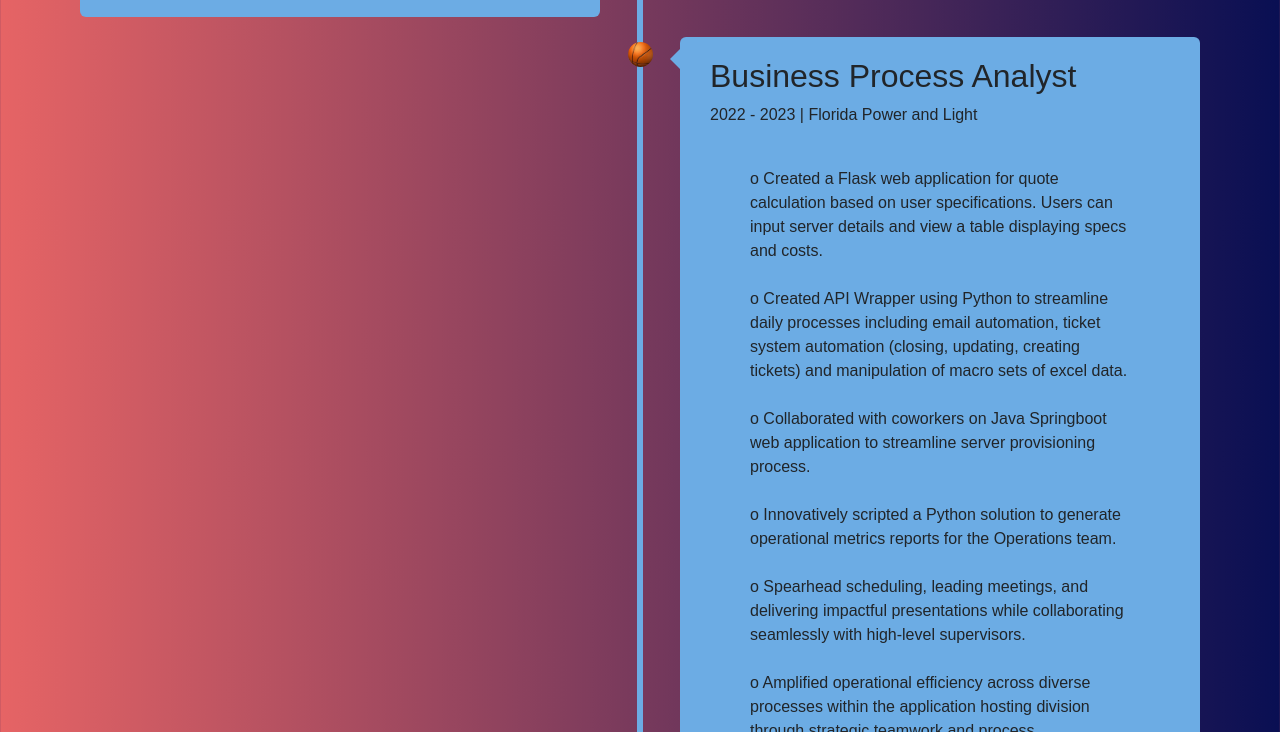
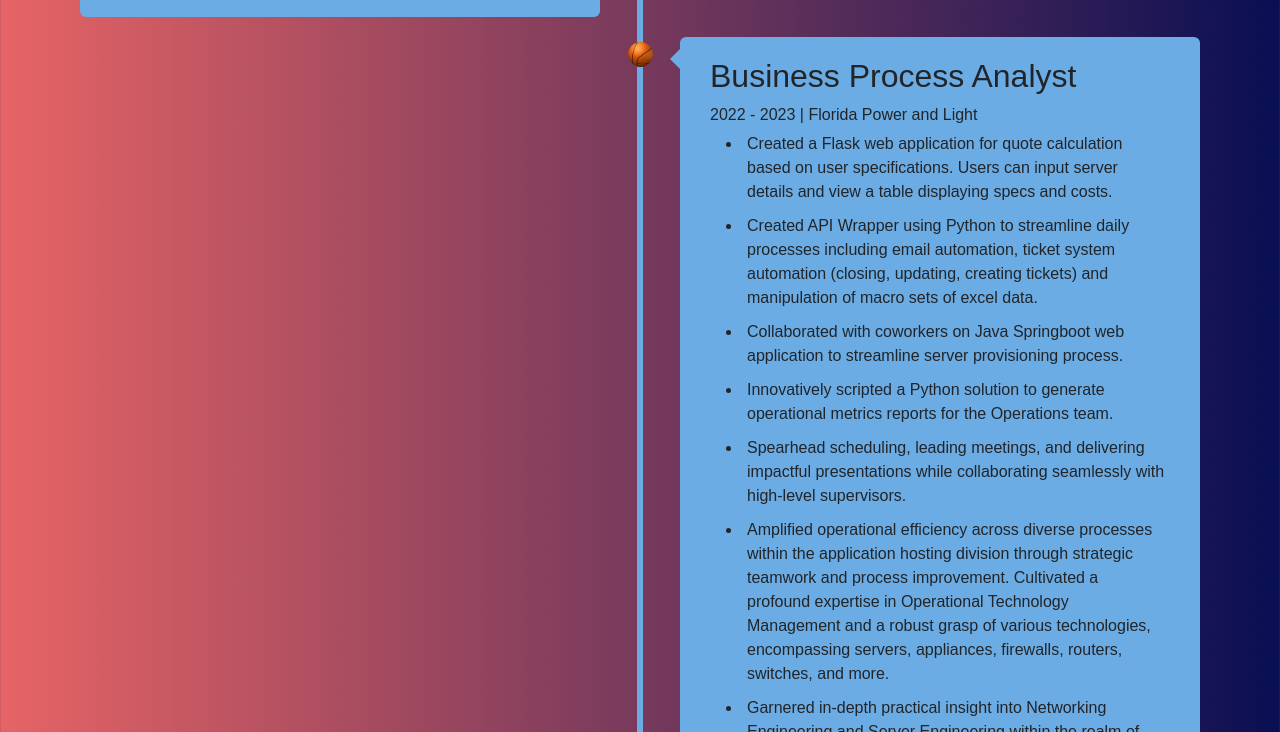
Before and after one commit to javier-fernandez1219/resumeApp, a plain HTML site: page index.html in a window 1280 px wide. Shown: the part 2068-2800 px from the top of the page. Drawn offline with nearby package versions, Linux system fonts and the light colour scheme; a web font is replaced by a local one.

```diff
--- a/css/main.css
+++ b/css/main.css
@@ -94,6 +94,10 @@
 .experience-section p{
     padding: 40px;
     align-items: start;
+}
+
+.experience-section li{
+    padding: 5px;
 }
 
 .experience-section-container {
@@ -327,7 +331,7 @@
 
 .text-box-text{
     border: 5px solid black;
-    padding: 15px;
+    padding: 30px;
     font-family: 'Super Bubble', sans-serif;
     border-radius: 15%;
     text-decoration: none;
@@ -416,4 +420,7 @@
     .section-header{
         word-wrap: break-word;
     }
+    .bio-image {
+    order: -1;
+    }
 }
--- a/index.html
+++ b/index.html
@@ -128,42 +128,53 @@
                     <div class="timeline-content">
                       <h2>Business Process Analyst</h2>
                       <span class="date-class"> 2022 - 2023 | Florida Power and Light </span>
-                      <p> o Created a Flask web application for quote calculation
+                      <ul>
+                        <li>
+                          Created a Flask web application for quote calculation
                           based on user specifications. Users can input server details
                           and view a table displaying specs and costs.
-                        <br><br>
-                        o Created API Wrapper using Python to streamline daily
+                        </li>
+                        <li>
+                          Created API Wrapper using Python to streamline daily
                           processes including email automation, ticket system
                           automation (closing, updating, creating tickets) and
                           manipulation of macro sets of excel data.
-                        <br><br>
-                        o Collaborated with coworkers on Java Springboot web
+                        </li>
+                        <li>
+                          Collaborated with coworkers on Java Springboot web
                           application to streamline server provisioning process.
-                        <br><br>
-                        o Innovatively scripted a Python solution to generate
+                        </li>
+                        <li>
+                          Innovatively scripted a Python solution to generate
                           operational metrics reports for the Operations team.
-                        <br><br>
-                        o Spearhead scheduling, leading meetings, and delivering
+                        </li>
+                        <li>
+                          Spearhead scheduling, leading meetings, and delivering
                           impactful presentations while collaborating seamlessly
                           with high-level supervisors.
-                        <br><br>
-                        o Amplified operational efficiency across diverse processes
+                        </li>
+                        <li>
+                          Amplified operational efficiency across diverse processes
                           within the application hosting division through strategic
                           teamwork and process improvement. Cultivated a
                           profound expertise in Operational Technology
                           Management and a robust grasp of various technologies,
                           encompassing servers, appliances, firewalls, routers,
                           switches, and more.
-                        o Garnered in-depth practical insight into Networking
+                        </li>
+                        <li>
+                          Garnered in-depth practical insight into Networking
                           Engineering and Server Engineering within the realm of
                           corporate environments and became knowledgeable in
                           NERC CIP regulations.
-                        <br><br>
-                        o Cultivated robust project management and leadership
+                        </li>
+                        <li>
+                          Cultivated robust project management and leadership
                           prowess by spearheading a range of pivotal initiatives,
                           notably excelling in asset OS lifecycle management, and
                           orchestrating the seamless provisioning of new devices.
-                      </p>
+                        </li>
+                      </ul>
                     </div>
                 </div>
                 <div class="experience-section-container left">
@@ -211,14 +222,18 @@
                   <div class="timeline-content">
                     <h2>Geek Book</h2>
                     <span class="date-class"> 2021 </span>
-                    <p>o Contributed significantly to the development of a Flask
+                    <ul>
+                      <li>
+                        Contributed significantly to the development of a Flask
                         web application MVP, emulating a dynamic online
                         bookstore complete with login, registration
                         authentication, and an advanced shopping cart system.
-                        <br><br>
-                        o Excelled in a collaborative SCRUM-driven environment,
+                      </li>
+                      <li>
+                        Excelled in a collaborative SCRUM-driven environment,
                         showcasing adaptability and agile project management.
-                    </p>
+                      </li>
+                    </ul>
                   </div>
                 </div>
               </div>
```
Lines whose indentation alone changed are shown as unchanged.
